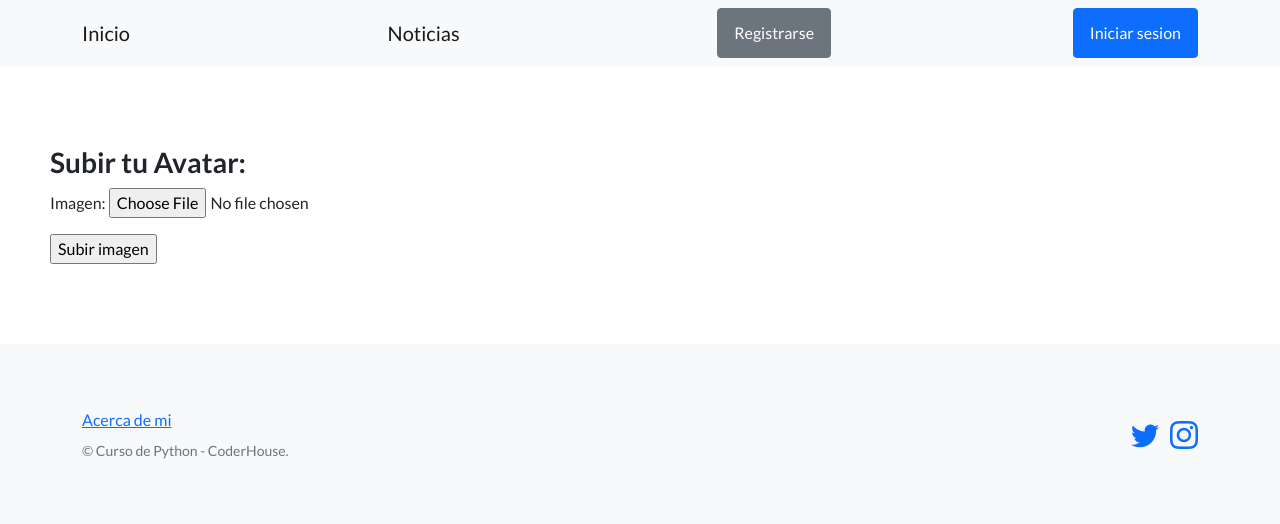
After one commit to MateoBueno/Proyecto-Final-Bueno, a Django app: page /usuarios/Agregar-Perfil/ in a window 1280 px wide. The commit adds this page. Shown: the top 524 px of the page. Run offline with Django 4.2, Linux system fonts and the light colour scheme; some libraries are stand-ins or nearby versions.

Commit message:
agregado de avatar

```diff
--- a/myblog/myblog/settings.py
+++ b/myblog/myblog/settings.py
@@ -10,6 +10,7 @@ For the full list of settings and their values, see
 https://docs.djangoproject.com/en/4.1/ref/settings/
 """
 
+import os
 from pathlib import Path
 
 # Build paths inside the project like this: BASE_DIR / 'subdir'.
@@ -129,3 +130,6 @@ STATICFILES_DIRS = [
 DEFAULT_AUTO_FIELD = 'django.db.models.BigAutoField'
 
 LOGIN_URL = '/usuarios/login'
+
+MEDIA_URL = '/media/'
+MEDIA_ROOT = os.path.join(BASE_DIR, 'media')
--- a/myblog/myblog/urls.py
+++ b/myblog/myblog/urls.py
@@ -14,6 +14,8 @@ Including another URLconf
     2. Add a URL to urlpatterns:  path('blog/', include('blog.urls'))
 """
 from django.contrib import admin
+from django.conf import settings
+from django.conf.urls.static import static
 from django.urls import path, include
 from pagina_blog.views import inicio
 
@@ -23,3 +25,6 @@ urlpatterns = [
     path('pagina-blog/', include('pagina_blog.urls')),
     path('usuarios/', include('usuarios.urls')),
 ]
+
+#Para las imagenes
+urlpatterns += static(settings.MEDIA_URL, document_root=settings.MEDIA_ROOT)
--- a/myblog/pagina_blog/templates/pagina_blog/base.html
+++ b/myblog/pagina_blog/templates/pagina_blog/base.html
@@ -34,6 +34,9 @@
                     <ul class="dropdown-menu">
                         <li>
                             <a class="dropdown-item" href="{% url 'editar_perfil' %}">Editar mis datos</a>
+                        </li>
+                        <li>
+                            <a class="dropdown-item" href="{% url 'agregar_avatar' %}">Agregar avatar</a>
                         </li>
                         <li>
                             <a class="dropdown-item" href="{% url 'logout' %}"><strong>Cerrar sesion</strong></a>
--- a/myblog/pagina_blog/templates/pagina_blog/inicio.html
+++ b/myblog/pagina_blog/templates/pagina_blog/inicio.html
@@ -4,11 +4,14 @@
 
 {% block contenido %}
 <h1>Bienvenido {{ request.user.first_name }}</h1>
+<p>Este es tu avatar:</p>
+<img src="{{ user.avatar.imagen.url }}" width="100" height="100"/>
 
+<br>
 <br>
 <form action="{% url 'buscar_noticias' %}" method="post">
     {% csrf_token %}
-    <p>Fecha de publicacion de la noticia:</p>
+    <p>Buscar noticia:</p>
     <input type="date" name="fecha_publicacion" value='aaa-mm-dd'>
     <input type="submit" value="Buscar">
 </form>
--- /dev/null
+++ b/myblog/requirements.txt
@@ -0,0 +1,5 @@
+asgiref==3.6.0
+Django==4.1.5
+Pillow==9.4.0
+sqlparse==0.4.3
+tzdata==2022.7
--- a/myblog/usuarios/admin.py
+++ b/myblog/usuarios/admin.py
@@ -1,4 +1 @@
 from django.contrib import admin
-from usuarios.models import Usuario
-
-admin.site.register(Usuario)
--- a/myblog/usuarios/forms.py
+++ b/myblog/usuarios/forms.py
@@ -1,6 +1,7 @@
 from django import forms
 from django.contrib.auth.forms import UserCreationForm
 from django.contrib.auth.models import User
+from usuarios.models import Avatar
 
 
 class UserRegisterForm(UserCreationForm):
@@ -16,3 +17,9 @@ class UserUpdateForm(forms.ModelForm):
     class Meta:
         model = User
         fields = ['last_name','first_name','email']
+
+class AvatarFormulario(forms.ModelForm):
+
+    class Meta:
+        model = Avatar
+        fields = ['imagen']
--- a/myblog/usuarios/models.py
+++ b/myblog/usuarios/models.py
@@ -1,11 +1,9 @@
 from django.db import models
+from django.contrib.auth.models import User
 
-class Usuario(models.Model):
-    nombre = models.CharField(max_length=256)
-    apellido = models.CharField(max_length=256)
-    dni = models.CharField(max_length=32)
-    email = models.EmailField()
-    fecha_nacimiento = models.DateField(null=True)
+class Avatar(models.Model):
+    user = models.OneToOneField(User, on_delete=models.CASCADE, null=True)
+    imagen = models.ImageField(upload_to='avatares', null=True, blank=True)
 
     def __str__(self):
-        return f"{self.apellido}, {self.nombre}"
+        return f"Imagen de {self.user}"
--- /dev/null
+++ b/myblog/usuarios/templates/usuarios/add_avatar.html
@@ -0,0 +1,10 @@
+{% extends "pagina_blog/base.html" %}
+
+{% block contenido %}
+<h3>Subir tu Avatar:</h3>
+<form method="post" enctype="multipart/form-data">
+  {% csrf_token %}
+  {{ form.as_p }}
+  <input type="submit" value="Subir imagen"/>
+</form>
+{% endblock contenido %}
--- a/myblog/usuarios/urls.py
+++ b/myblog/usuarios/urls.py
@@ -1,10 +1,11 @@
 from django.urls import path, include
-from usuarios.views import registro, login_view, CustomLogoutView, ProfileUpdateView
+from usuarios.views import registro, login_view, CustomLogoutView, ProfileUpdateView, agregar_avatar
 
 
 urlpatterns = [
     path('registro/', registro, name="registro"),
     path('login/', login_view, name="login"),
     path('logout/', CustomLogoutView.as_view(), name="logout"),
-    path('Editar-Perfil/', ProfileUpdateView.as_view(), name="editar_perfil")
+    path('Editar-Perfil/', ProfileUpdateView.as_view(), name="editar_perfil"),
+    path('Agregar-Perfil/', agregar_avatar, name="agregar_avatar")
 ]
--- a/myblog/usuarios/views.py
+++ b/myblog/usuarios/views.py
@@ -8,7 +8,8 @@ from django.views.generic import ListView, CreateView, DetailView, UpdateView, D
 from django.contrib.auth.decorators import login_required
 from django.contrib.auth.mixins import LoginRequiredMixin
 
-from usuarios.forms import UserRegisterForm, UserUpdateForm
+from usuarios.forms import UserRegisterForm, UserUpdateForm, AvatarFormulario
+from usuarios.models import Avatar
 
 def registro(request):
     if request.method == "POST":
@@ -63,3 +64,21 @@ class ProfileUpdateView(LoginRequiredMixin, UpdateView):
 
     def get_object(self, queryset=None):
         return self.request.user
+
+def agregar_avatar(request):
+    if request.method == "POST":
+        formulario = AvatarFormulario(request.POST, request.FILES)
+
+        if formulario.is_valid():
+            avatar = formulario.save()
+            avatar.user = request.user
+            avatar.save()
+            url_exitosa = reverse('inicio')
+            return redirect(url_exitosa)
+    else:
+        formulario = AvatarFormulario()
+    return render(
+        request=request,
+        template_name='usuarios/add_avatar.html',
+        context={'form': formulario},
+    )
```
Also changed, not shown: myblog/db.sqlite3, myblog/media/avatares/WhatsApp_Image_2022-12-18_at_21.28.12.jpeg (added), myblog/usuarios/migrations/0002_delete_usuario.py (added), myblog/usuarios/migrations/0003_initial.py (added), 1 other file.
